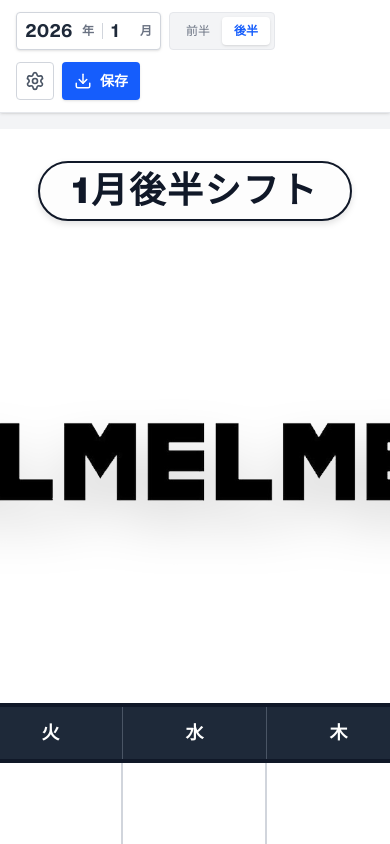
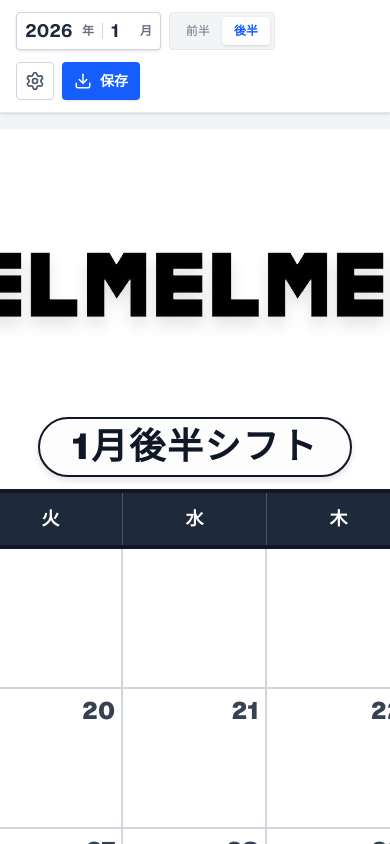
Before and after one commit to kazaneharu-w01/girlsbar-calendar, a Next.js app: page / in a window 390 px wide. Shown: the top 844 px of the page. Built offline with nearby package versions, Linux system fonts and the light colour scheme.

Commit message:
fix mobile ui

```diff
--- a/app/page.tsx
+++ b/app/page.tsx
@@ -11,7 +11,6 @@ type Shift = {
   day: number;
   castName: string;
   type: ShiftType;
-  // 【追加点3】BDフラグ
   isBD?: boolean;
 };
 
@@ -51,7 +50,6 @@ export default function CalendarApp() {
   const [inputName, setInputName] = useState('');
   const [inputType, setInputType] = useState<ShiftType>('早');
   const [isEventInput, setIsEventInput] = useState(false);
-  // 【追加点3】モーダル用BD入力状態
   const [isBDInput, setIsBDInput] = useState(false);
   const [saveError, setSaveError] = useState<string | null>(null);
 
@@ -118,9 +116,8 @@ export default function CalendarApp() {
     const handleResize = () => {
       if (calendarWrapperRef.current) {
         const screenWidth = window.innerWidth;
-        // モバイル等のパディングを考慮して計算
         const scale = (screenWidth < 1100) ? (screenWidth - 32) / 1080 : 1;
-        setPreviewScale(Math.max(scale, 0.2)); // 最小でも0.2倍
+        setPreviewScale(Math.max(scale, 0.2));
       }
     };
     handleResize();
@@ -167,19 +164,15 @@ export default function CalendarApp() {
         day: selectedDay,
         castName: inputName,
         type: inputType,
-        // 【追加点3】BD状態を保存
         isBD: isBDInput,
       };
       setShifts([...shifts, newShift]);
     }
-    // イベントデー設定はシフト入力とは独立して保存
     if (isEventInput) {
       if (!eventDays.includes(selectedDay)) setEventDays([...eventDays, selectedDay]);
     } else {
       setEventDays(eventDays.filter(d => d !== selectedDay));
     }
-
-    // リセット
     setInputName('');
     setIsBDInput(false);
     setIsModalOpen(false);
@@ -208,36 +201,48 @@ export default function CalendarApp() {
     const file = e.target.files?.[0];
     if (file) {
       try {
-        const maxWidth = e.target === fileInputRefLogo.current ? 800 : 1280; // ロゴサイズ上限アップ
+        const maxWidth = e.target === fileInputRefLogo.current ? 800 : 1280;
         const compressedDataUrl = await compressImage(file, maxWidth);
         setImage(compressedDataUrl);
       } catch (err) { alert('画像の読み込みに失敗しました'); }
     }
   };
 
-  // 【修正点2】画像保存ロジックの修正
+  // 【修正点1】軽量化保存ロジック (Blob使用)
   const downloadImage = async () => {
     if (!calendarRef.current) return;
     try {
       calendarRef.current.classList.add('generating-image');
 
-      // html2canvasのオプションを調整
       const canvas = await html2canvas(calendarRef.current, {
-        scale: 1, // 【修正】スマホでの安定性のため標準解像度に変更 (2 -> 1)
-        useCORS: true, // 外部画像の読み込み許可
+        scale: 1.5, // 少し画質を上げる（Blobなら耐えられる可能性が高いため）
+        useCORS: true,
         allowTaint: true,
         backgroundColor: null,
         logging: false,
       });
 
       calendarRef.current.classList.remove('generating-image');
-      const link = document.createElement('a');
-      link.download = `${year}年${month}月${isSecondHalf ? '後半' : '前半'}シフト.png`;
-      link.href = canvas.toDataURL('image/png', 0.9); // 少し圧縮して軽量化
-      link.click();
+
+      // Blobとして出力（メモリ消費を抑える）
+      canvas.toBlob((blob) => {
+        if (!blob) {
+          alert('画像の生成に失敗しました。');
+          return;
+        }
+        const url = URL.createObjectURL(blob);
+        const link = document.createElement('a');
+        link.download = `${year}年${month}月${isSecondHalf ? '後半' : '前半'}シフト.png`;
+        link.href = url;
+        link.click();
+
+        // メモリ解放
+        setTimeout(() => URL.revokeObjectURL(url), 100);
+      }, 'image/png', 0.9);
+
     } catch (err) {
       console.error('画像生成エラー:', err);
-      alert('画像の保存に失敗しました。メモリ不足の可能性があります。');
+      alert('保存に失敗しました。スマホのメモリ不足の可能性があります。アプリを再起動してみてください。');
       calendarRef.current.classList.remove('generating-image');
     }
   };
@@ -246,7 +251,7 @@ export default function CalendarApp() {
     setSelectedDay(day);
     setInputName('');
     setIsEventInput(eventDays.includes(day));
-    setIsBDInput(false); // BDリセット
+    setIsBDInput(false);
     setIsModalOpen(true);
   };
 
@@ -392,21 +397,19 @@ export default function CalendarApp() {
               }}
             >
 
-              <div className="relative z-10 pt-8 pb-6 px-8">
+              {/* 【修正点3】余白の短縮 (pt-4, mb-1 に変更) */}
+              <div className="relative z-10 pt-4 pb-6 px-8">
                 {/* ヘッダー・ロゴ */}
-                <div className="text-center mb-4">
-                  <h1 className="text-4xl font-black tracking-wider mb-4 text-gray-900 drop-shadow-md bg-white/90 inline-block px-8 py-2 rounded-full backdrop-blur-sm border-2 border-gray-900">
-                    {month}月{isSecondHalf ? '後半' : '前半'}シフト
-                  </h1>
+                <div className="text-center mb-1">
 
-                  {/* 【修正点1】ロゴの巨大化 (w-full, h-[400px]などに変更) */}
-                  <div className="flex justify-center mb-4">
-                    <div className="w-full h-[450px] relative flex items-center justify-center">
+                  {/* 【修正点2】ロゴサイズ調整 (h-[280px]程度に変更) */}
+                  <div className="flex justify-center -mb-2">
+                    <div className="w-full h-[280px] relative flex items-center justify-center">
                       <img
                         src={logoImage || '/logo.png'}
                         onError={(e) => { e.currentTarget.style.display = 'none'; }}
                         alt="店舗ロゴ"
-                        className="w-full h-full object-contain drop-shadow-2xl"
+                        className="w-full h-full object-contain drop-shadow-xl"
                       />
                       {!logoImage && (
                           <div className="absolute inset-0 bg-gray-100/50 rounded-lg border-2 border-dashed border-gray-400 flex items-center justify-center text-gray-500 font-bold backdrop-blur-sm -z-10">
@@ -415,6 +418,10 @@ export default function CalendarApp() {
                       )}
                     </div>
                   </div>
+
+                  <h1 className="text-4xl font-black tracking-wider mb-2 text-gray-900 drop-shadow-md bg-white/90 inline-block px-8 py-2 rounded-full backdrop-blur-sm border-2 border-gray-900 relative z-20">
+                    {month}月{isSecondHalf ? '後半' : '前半'}シフト
+                  </h1>
                 </div>
 
                 {/* カレンダーグリッド */}
@@ -460,7 +467,6 @@ export default function CalendarApp() {
                                     <span className={`${SHIFT_STYLES[shift.type].bg} ${SHIFT_STYLES[shift.type].text} w-8 font-bold flex items-center justify-center text-xs rounded-l border-y border-l border-black/10`}>
                                       {SHIFT_STYLES[shift.type].label}
                                     </span>
-                                    {/* 【追加点3】BDキャストの表示強調 */}
                                     <span className={`bg-gray-900 text-white font-bold px-2 py-1 flex-1 text-center truncate border-l border-white/20 rounded-r border-y border-r border-black/10 flex items-center justify-center gap-1 ${shift.isBD ? 'text-yellow-300 bg-gray-800' : ''}`}>
                                       {shift.isBD && <Cake size={14} className="text-yellow-400 fill-yellow-400 animate-pulse"/>}
                                       {shift.castName}
@@ -511,7 +517,6 @@ export default function CalendarApp() {
 
             <hr className="my-4 border-gray-100"/>
 
-            {/* 【追加点3】BD設定チェックボックス */}
             <div className="mb-4 bg-pink-50 p-3 rounded-xl border border-pink-100">
               <label className="flex items-center gap-2 cursor-pointer font-bold text-gray-700 justify-center">
                 <input type="checkbox" checked={isBDInput} onChange={(e) => setIsBDInput(e.target.checked)} className="w-5 h-5 accent-pink-500 rounded" />
```
